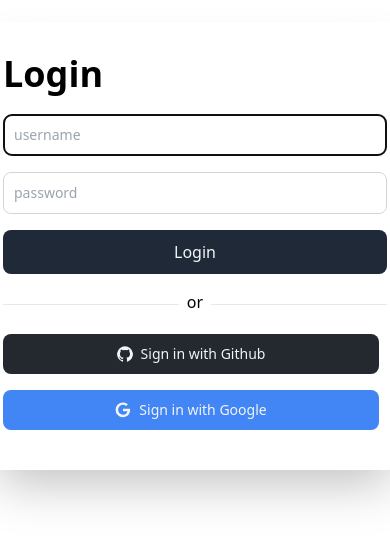
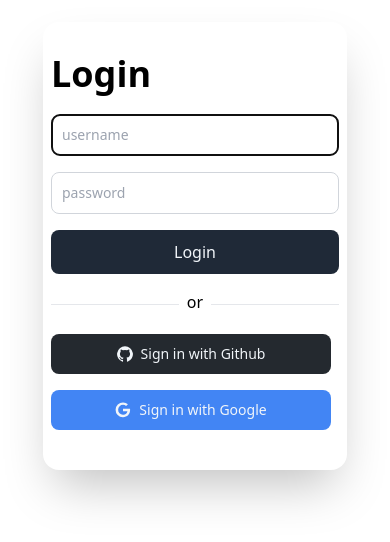
Before and after one commit to pitzzahh/PractiSign, a SvelteKit app: page / in a window 390 px wide. Shown: the part 176-718 px from the top of the page. Built offline with nearby package versions, Linux system fonts and the light colour scheme.

Commit message:
chore: fix responsiveness

```diff
--- a/src/routes/+page.svelte
+++ b/src/routes/+page.svelte
@@ -23,7 +23,7 @@
 
 <section class="dark:bg-primary min-h-screen flex items-center justify-center">
 	<div class="dark:bg-secondary flex items-center justify-center rounded-2xl shadow-2xl">
-		<div class="flex flex-start items-start justify-center flex-col py-8 px-4">
+		<div class="flex flex-start items-start justify-center flex-col py-8 px-2">
 			<span class="font-bold text-4xl dark:text-slate-100">Login</span>
 			<form class="flex flex-col gap-4 mt-5">
 				<input
@@ -45,7 +45,7 @@
 					on:click={handleLogin}
 					isClicked={buttonInfo.isClicked}
 					styles="text-slate-100 bg-gray-800 hover:bg-gray-900 focus:outline-none focus:ring-2 focus:ring-gray-300 font-medium rounded-lg text-md px-5 py-2.5
-                w-96 dark:bg-gray-800 dark:hover:bg-gray-700 dark:focus:ring-gray-700 dark:border-gray-700"
+             w-72 dark:bg-gray-800 dark:hover:bg-gray-700 dark:focus:ring-gray-700 dark:border-gray-700"
 				/>
 
 				<div class="flex items-center justify-center gap-2">
```
